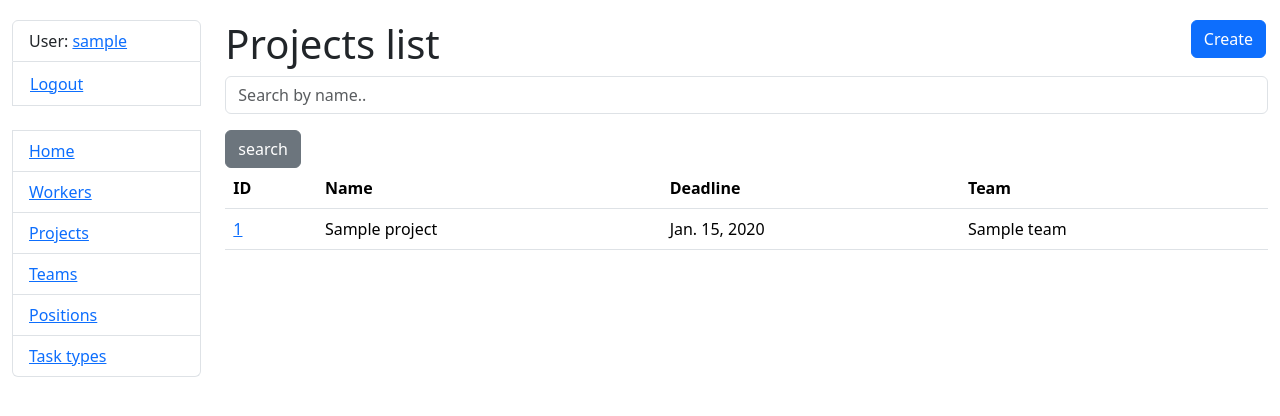
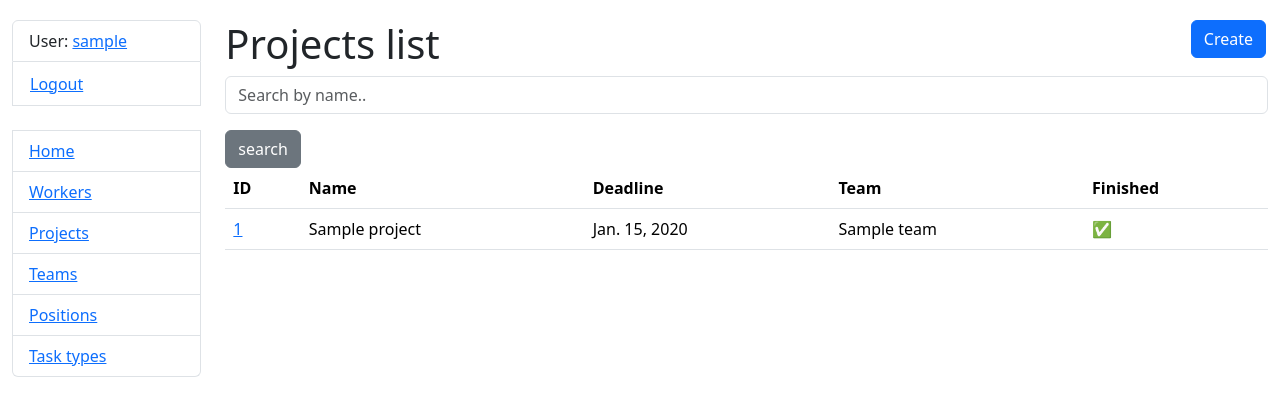
Before and after one commit to NazarSlavych/IT-project-manager, a Django app: page /projects/ in a window 1280 px wide. Shown: the top 416 px of the page. Run offline with Django 5.2, Linux system fonts and the light colour scheme; a user stored in the database is signed in; tables that the repository leaves empty hold one stand-in row (values such as "Sample post"); some libraries are stand-ins or nearby versions.

Commit message:
Add 'Finished' field to projectlist

```diff
--- a/templates/manager/project_list.html
+++ b/templates/manager/project_list.html
@@ -18,6 +18,7 @@
         <th>Name</th>
         <th>Deadline</th>
         <th>Team</th>
+        <th>Finished</th>
       </tr>
       {% for project in project_list %}
         <tr>
@@ -25,10 +26,11 @@
           <td>{{ project.name }}</td>
           <td>{{ project.deadline }}</td>
           <td>{{ project.team }}</td>
+          <td>{{ project.is_completed|yesno:"✅,❌" }}</td>
         </tr>
       {% endfor %}
     </table>
   {% else %}
-    <p>There are no workers at that moment.</p>
+    <p>There are no projects at that moment.</p>
   {% endif %}
 {% endblock %}
```
